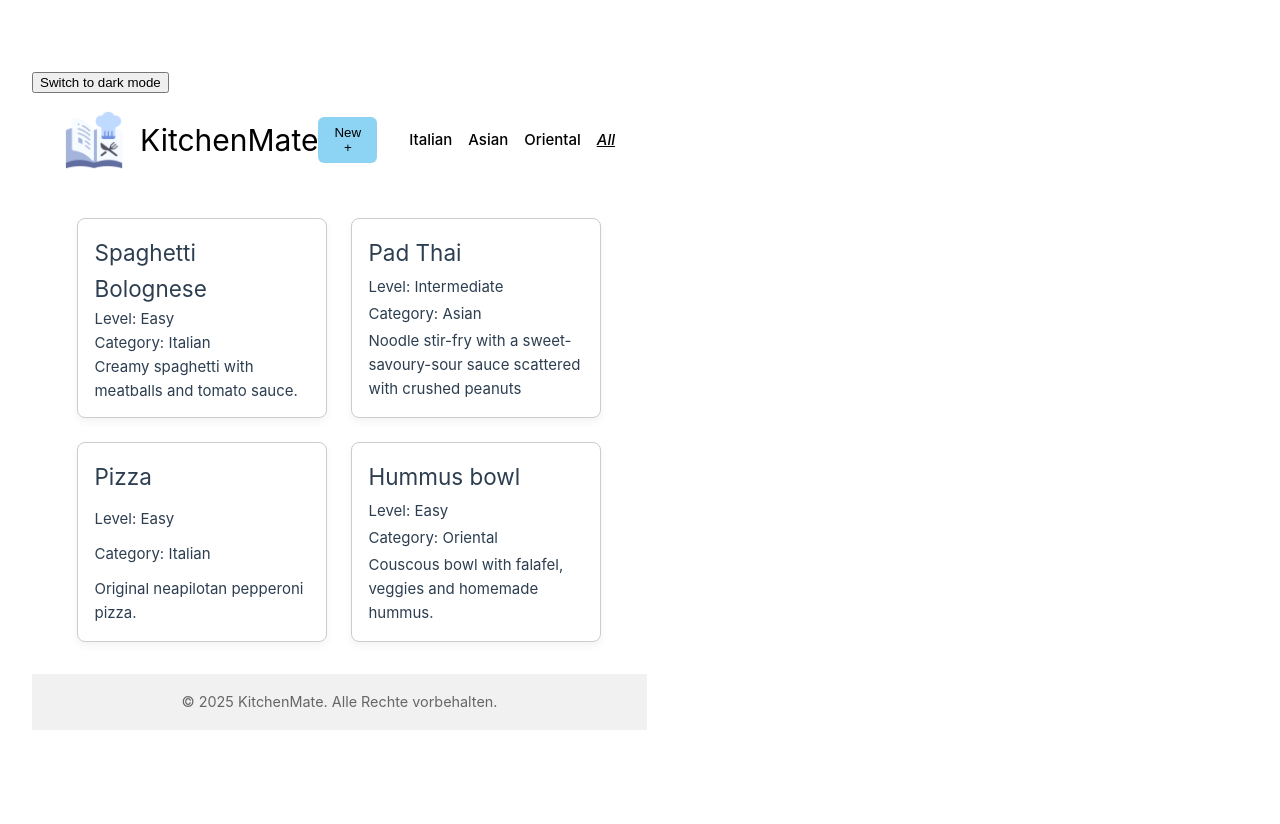
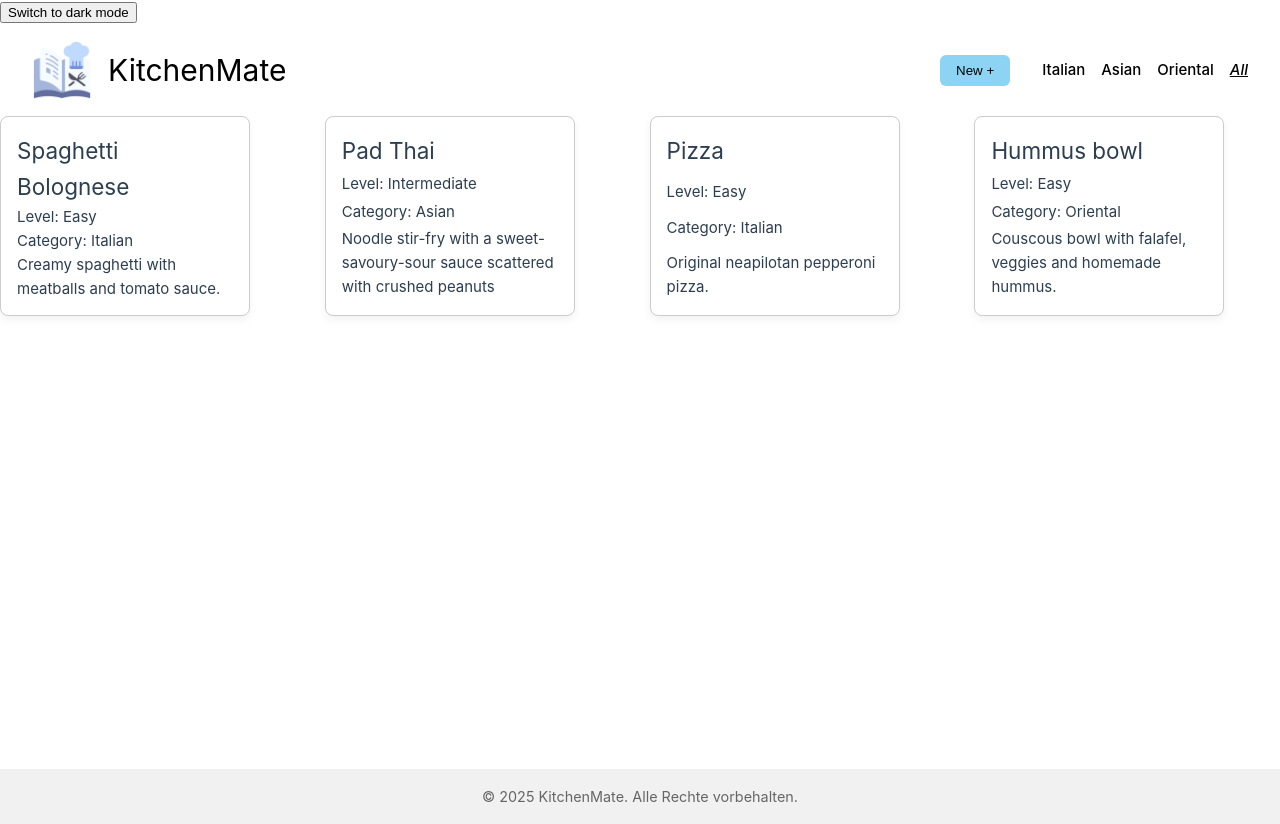
Before and after one commit to piahirsch/KitchenMateFrontend, a Vue app: page / in a window 1280 px wide. Before the commit the page ends 800 px from the top, so only its background shows below. Built offline with nearby package versions, Linux system fonts and the light colour scheme.

Commit message:
fixed scaling

```diff
--- a/src/assets/main.css
+++ b/src/assets/main.css
@@ -1,35 +1,30 @@
 @import './base.css';
+html,
+body,
+#app {
+  height: 100%;
+  margin: 0;
+  padding: 0;
+}
+
+body {
+  display: flex;
+  flex-direction: column;
+}
 
 #app {
-  max-width: 1280px;
-  margin: 0 auto;
-  padding: 2rem;
-  font-weight: normal;
+  display: flex;
+  flex-direction: column;
+  flex: 1;
 }
 
-a,
-.green {
-  text-decoration: none;
-  color: hsla(160, 100%, 37%, 1);
-  transition: 0.4s;
-  padding: 3px;
+main {
+  flex: 1;
 }
+
 
 @media (hover: hover) {
   a:hover {
     background-color: hsla(160, 100%, 37%, 0.2);
   }
 }
-
-@media (min-width: 1024px) {
-  body {
-    display: flex;
-    place-items: center;
-  }
-
-  #app {
-    display: grid;
-    grid-template-columns: 1fr 1fr;
-    padding: 0 2rem;
-  }
-}
--- a/src/components/RecipeList.vue
+++ b/src/components/RecipeList.vue
@@ -26,11 +26,9 @@ defineProps<{
 
 <style scoped>
 .recipe-grid {
-  display: flex;
-  flex-wrap: wrap;
-  gap: 1.5rem;
-  justify-content: center;
-  padding: 2rem;
+  display: grid;
+  grid-template-columns: repeat(auto-fit, minmax(250px, 1fr));
+  gap: 1.2rem;
 }
 
 .recipe-card {
--- a/src/views/HomeView.vue
+++ b/src/views/HomeView.vue
@@ -1,12 +1,14 @@
 <template>
-  <div>
+  <div class="home-container">
     <AppHeader
       :recipes="recipes"
       @add="handleAdd"
       @filter-category="filterByCategory"
     />
-    <RecipeList :recipes="filteredRecipes" />
-    <AppFooter></AppFooter>
+    <div class="content">
+      <RecipeList :recipes="filteredRecipes" />
+    </div>
+    <AppFooter />
   </div>
 </template>
 
@@ -45,3 +47,15 @@ function filterByCategory(category: string | null) {
   selectedCategory.value = category
 }
 </script>
+
+<style scoped>
+.home-container {
+  display: flex;
+  flex-direction: column;
+  min-height: 100vh;
+}
+
+.content {
+  flex: 1;
+}
+</style>
```
